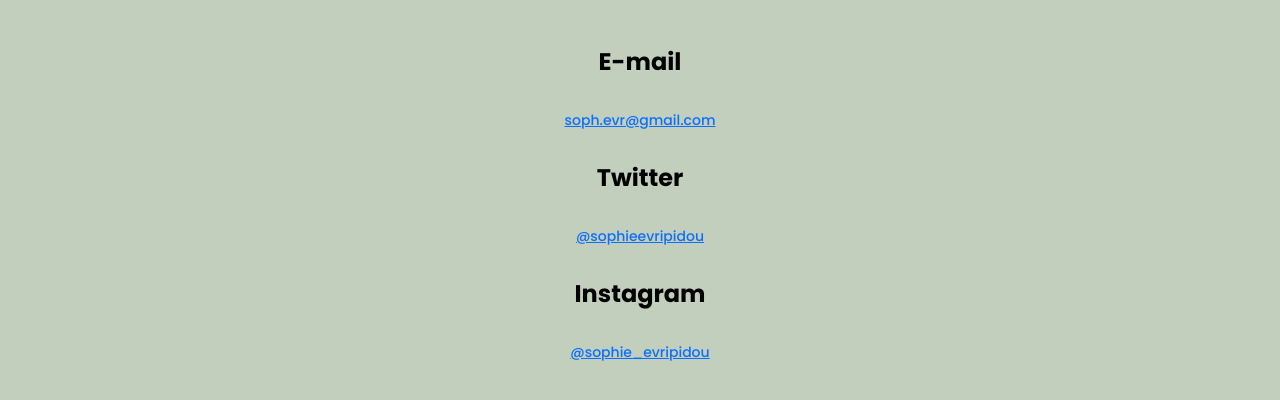
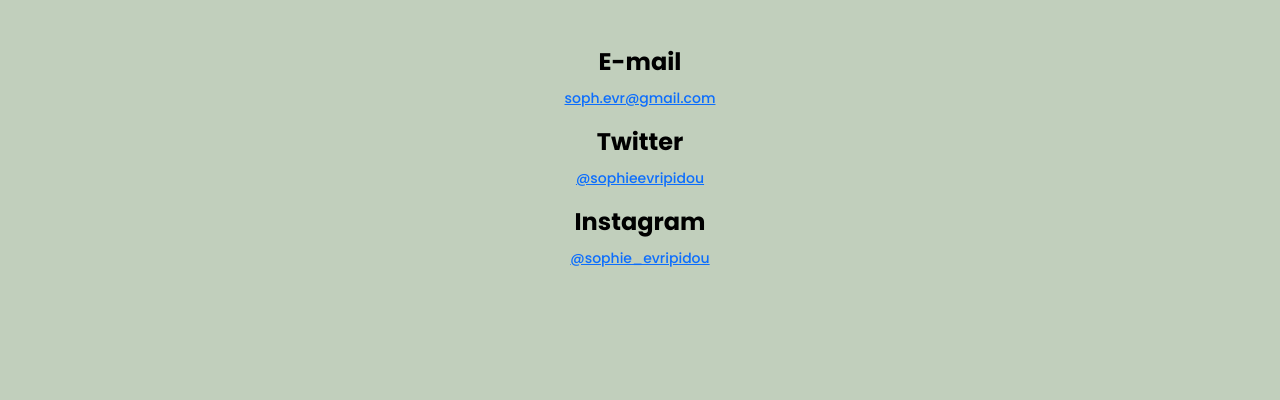
Before and after one commit to sophieevripidou/portfolio-project, a plain HTML site: page contact.html in a window 1280 px wide. Shown: the part 196-596 px from the top of the page. Drawn offline with nearby package versions, Linux system fonts and the light colour scheme.

Commit message:
edited contact h3

```diff
--- a/contact.html
+++ b/contact.html
@@ -47,13 +47,13 @@
     <div class="contact-container container">
         <div class="contact">
         <h1 class="mb-5 contact">Contact Me!</h1>
-        <h3 class="contact">E-mail</h3>
-        <p class="contact"><a href="mailto:soph.evr@gmail.com"> soph.evr@gmail.com</a>
+        <h3>E-mail</h3>
+        <p><a href="mailto:soph.evr@gmail.com"> soph.evr@gmail.com</a>
         </p>
-        <h3 class="contact">Twitter</h3>
-        <p class="contact"><a href="https://www.twitter.com/" target="blank"> @sophieevripidou </a></p>
-        <h3 class="contact">Instagram</h3>
-        <p class="contact"><a href="https://www.instagram.com/" target="blank"> @sophie_evripidou </a></p>
+        <h3>Twitter</h3>
+        <p><a href="https://www.twitter.com/" target="blank"> @sophieevripidou </a></p>
+        <h3>Instagram</h3>
+        <p><a href="https://www.instagram.com/" target="blank"> @sophie_evripidou </a></p>
         </div>
         </div>
 
--- a/styles/portfolio.css
+++ b/styles/portfolio.css
@@ -161,7 +161,6 @@
 .contact h3 {
   font-size: 24px;
   line-height: 1.5;
-
   font-family: var(--default-font-family);
 }
 
```
